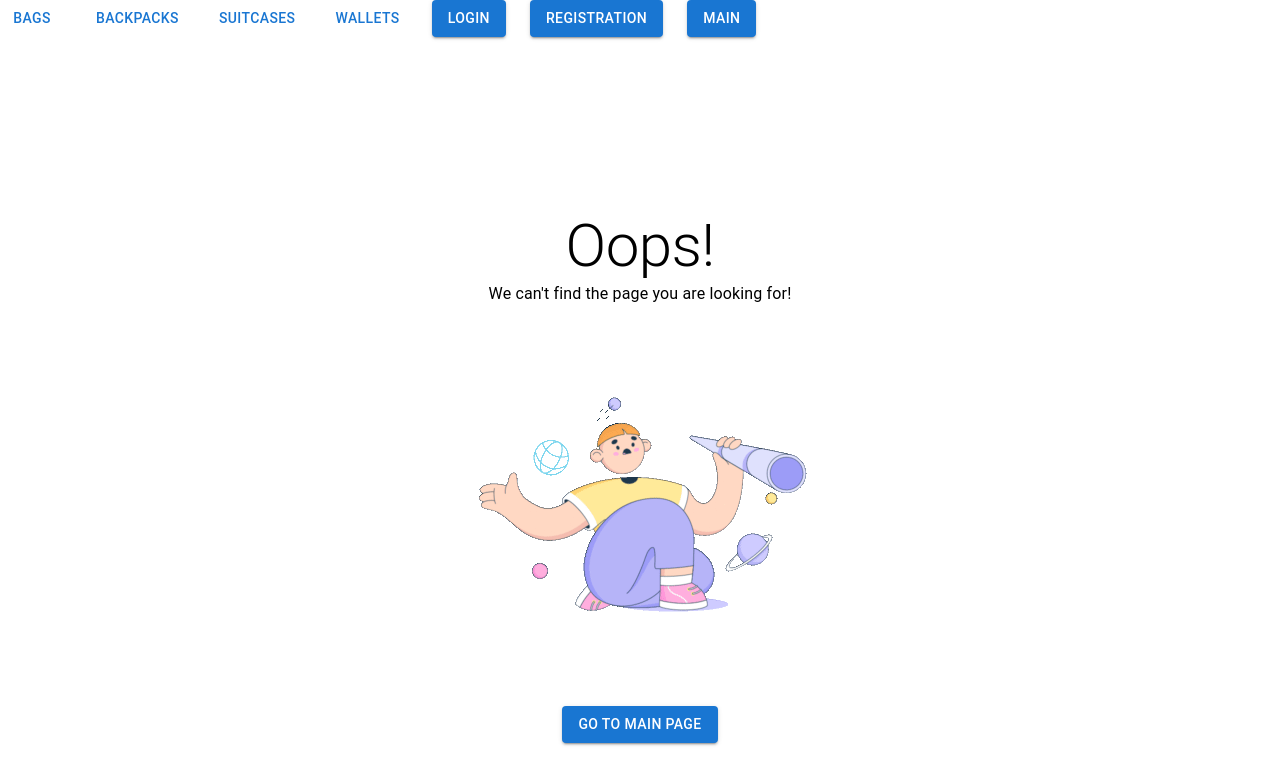
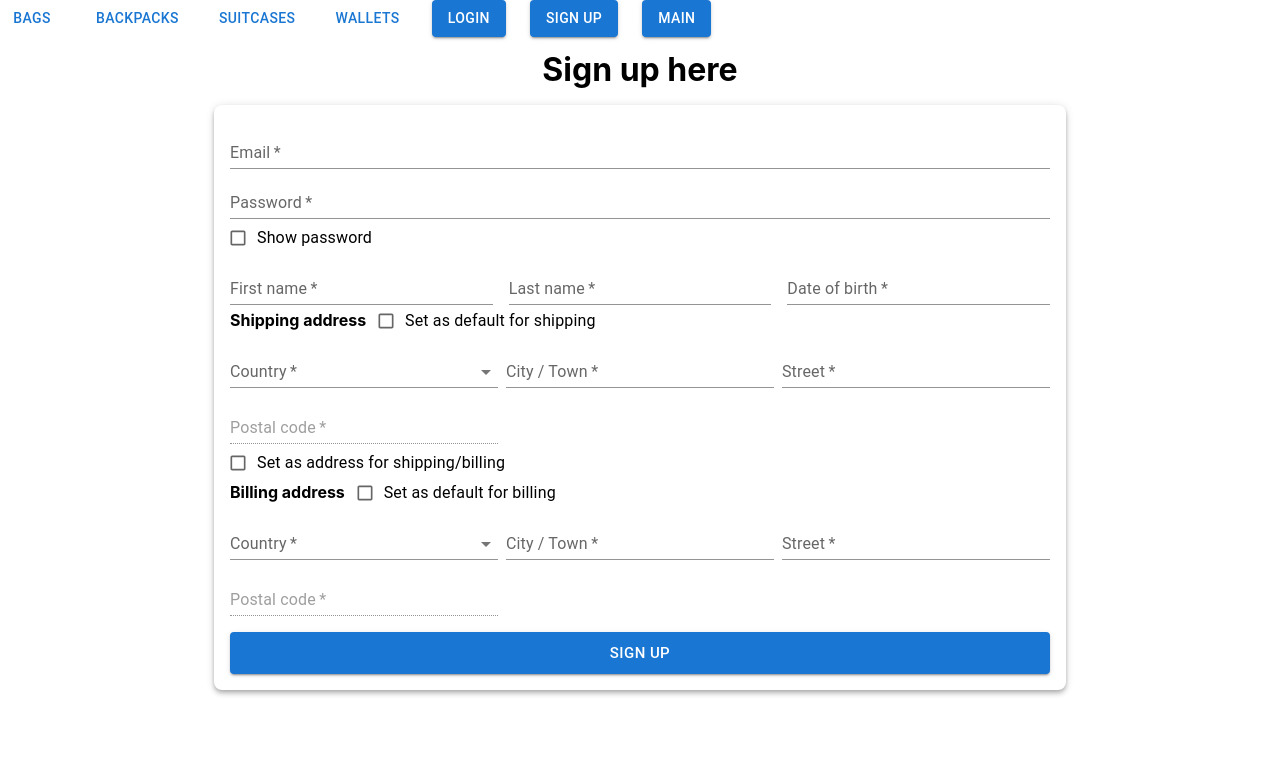
Before and after one commit to JYMTeam/eCommerce-Application, a React (Create React App) app in the folder ecommerce-app/: page /signup in a window 1280 px wide. Shown: the top 784 px of the page. Built offline with nearby package versions, Linux system fonts and the light colour scheme; what @commercetools/sdk-client-v2 would draw is missing.

Commit message:
feat: integrate SignupForm with CommerceTolls (EC-75, EC-78, EC-79)

```diff
--- a/ecommerce-app/src/App.tsx
+++ b/ecommerce-app/src/App.tsx
@@ -8,7 +8,7 @@ import NotFoundPage from "./pages/NotFoundPage";
 import { LocalizationProvider } from "@mui/x-date-pickers";
 import { AdapterDayjs } from "@mui/x-date-pickers/AdapterDayjs";
 import { setupStore } from "./store";
-import { RegistrationPage } from "./pages/RegistrationPage";
+import { SignupPage } from "./pages/SignupPage";
 
 const store = setupStore();
 
@@ -22,10 +22,7 @@ function App() {
             <Routes>
               <Route path="/" element={<MainPage />}></Route>
               <Route path="/login" element={<LoginPage />}></Route>
-              <Route
-                path="/registration"
-                element={<RegistrationPage />}
-              ></Route>
+              <Route path="/signup" element={<SignupPage />}></Route>
               <Route path="*" element={<NotFoundPage />}></Route>
             </Routes>
           </div>
--- a/ecommerce-app/src/commercetools-sdk/clientBuilders/ClientBuilderDefault.ts
+++ b/ecommerce-app/src/commercetools-sdk/clientBuilders/ClientBuilderDefault.ts
@@ -5,10 +5,27 @@ import {
 } from "@commercetools/sdk-client-v2";
 
 export const projectKey = process.env.REACT_APP_PROJECT_KEY || "";
-export const scopes = [process.env.REACT_APP_SCOPES || ""];
-export const customerScopes = [
-  scopes[0].replace(" manage_customers:ec-app", ""),
-];
+
+// export const scopes = [process.env.REACT_APP_SCOPES || ""];
+// const customerScope = scopes[0];
+// export const customerScopes = [
+//   customerScope.replace(" manage_customers:ec-app", ""),
+// ];
+
+export const getDefaultScopes = () => {
+  const scopes = [process.env.REACT_APP_SCOPES || ""];
+  return scopes;
+};
+
+export const getCustomerScopes = () => {
+  const scopes = [process.env.REACT_APP_SCOPES || ""];
+  const customerScope = scopes[0];
+  const customerScopes = [
+    customerScope.replace(" manage_customers:ec-app", ""),
+  ];
+
+  return customerScopes;
+};
 
 // Configure authMiddlewareOptions
 export const authMiddlewareOptions: AuthMiddlewareOptions = {
@@ -18,7 +35,7 @@ export const authMiddlewareOptions: AuthMiddlewareOptions = {
     clientId: process.env.REACT_APP_CLIENT_ID || "",
     clientSecret: process.env.REACT_APP_CLIENT_SECRET || "",
   },
-  scopes: customerScopes,
+  scopes: getCustomerScopes(),
   fetch,
 };
 
--- a/ecommerce-app/src/commercetools-sdk/clientBuilders/ClientBuilderSignup.ts
+++ b/ecommerce-app/src/commercetools-sdk/clientBuilders/ClientBuilderSignup.ts
@@ -1,9 +1,14 @@
 import { AnonymousAuthMiddlewareOptions } from "@commercetools/sdk-client-v2";
+import { createApiBuilderFromCtpClient } from "@commercetools/platform-sdk";
+import {
+  defaultClient,
+  getDefaultScopes,
+  projectKey,
+} from "./ClientBuilderDefault";
 
-import { createApiBuilderFromCtpClient } from "@commercetools/platform-sdk";
-import { defaultClient, projectKey, scopes } from "./ClientBuilderDefault";
-
-export const signupOptions: AnonymousAuthMiddlewareOptions = {
+export const getApiSignupRoot = () => {
+  const scopes = getDefaultScopes();
+  const signupOptions: AnonymousAuthMiddlewareOptions = {
     host: process.env.REACT_APP_AUTH_URL || "",
     projectKey: projectKey,
     credentials: {
@@ -14,11 +19,12 @@ export const signupOptions: AnonymousAuthMiddlewareOptions = {
     fetch,
   };
 
-export const signupClient = defaultClient
+  console.log("scopes!!!!");
+  console.log(scopes);
+  const signupClient = defaultClient
     .withAnonymousSessionFlow(signupOptions)
     .build();
 
-export const getApiSignupRoot = () => {
   return createApiBuilderFromCtpClient(signupClient).withProjectKey({
     projectKey,
   });
--- a/ecommerce-app/src/commercetools-sdk/clientBuilders/ClientBuilderWithPass.ts
+++ b/ecommerce-app/src/commercetools-sdk/clientBuilders/ClientBuilderWithPass.ts
@@ -7,8 +7,8 @@ import {
 import { passToken } from "../PassTokenCache";
 import {
   authMiddlewareOptions,
-  customerScopes,
   defaultClient,
+  getCustomerScopes,
   projectKey,
 } from "./ClientBuilderDefault";
 
@@ -19,14 +19,14 @@ export const getApiPassRoot = (userAuthOptions: UserAuthOptions) => {
   user = userAuthOptions;
 
   const passOptions: PasswordAuthMiddlewareOptions = {
-    host: authMiddlewareOptions.host,
-    projectKey: authMiddlewareOptions.projectKey,
+    host: process.env.REACT_APP_AUTH_URL || "",
+    projectKey: projectKey,
     credentials: {
-      clientId: authMiddlewareOptions.credentials.clientId,
-      clientSecret: authMiddlewareOptions.credentials.clientSecret,
+      clientId: process.env.REACT_APP_CLIENT_ID || "",
+      clientSecret: process.env.REACT_APP_CLIENT_SECRET || "",
       user: user,
     },
-    scopes: customerScopes,
+    scopes: getCustomerScopes(),
     tokenCache: passToken,
   };
 
--- a/ecommerce-app/src/components/LoginForm/LoginForm.tsx
+++ b/ecommerce-app/src/components/LoginForm/LoginForm.tsx
@@ -1,3 +1,4 @@
+import React from "react";
 import Box from "@mui/material/Box";
 import TextField from "@mui/material/TextField";
 import FormControl from "@mui/material/FormControl";
@@ -16,7 +17,7 @@ import {
 import { IFormInitialValues } from "../../types";
 import { fetchUserLogin } from "../../store/actions/userLoginActions";
 import { UserAuthOptions } from "@commercetools/sdk-client-v2";
-import { useAppDispatch } from "../../hooks/redux";
+import { useAppDispatch, useAppSelector } from "../../hooks/redux";
 import { convertToUserAuthOptions } from "../../utils/utils";
 
 // const existingUser: UserAuthOptions = {
@@ -25,6 +26,7 @@ import { convertToUserAuthOptions } from "../../utils/utils";
 // };
 
 export function LoginForm() {
+  const [showPassword, setShowPassword] = React.useState(false);
   const initialValues: IFormInitialValues = {
     email: "",
     password: "",
@@ -64,6 +66,7 @@ export function LoginForm() {
   });
 
   const dispatch = useAppDispatch();
+  const { loading } = useAppSelector((state) => state.userLogin);
   return (
     <Formik
       initialValues={initialValues}
@@ -74,7 +77,7 @@ export function LoginForm() {
       }}
     >
       {(formik) => {
-        const { values, handleChange, errors } = formik;
+        const { handleChange, errors } = formik;
         return (
           <Form noValidate autoComplete="off">
             <Box
@@ -101,11 +104,7 @@ export function LoginForm() {
                 />
                 <TextField
                   autoComplete="off"
-                  type={
-                    values.passwordCheck && values.passwordCheck.length > 0
-                      ? "text"
-                      : "password"
-                  }
+                  type={showPassword ? "text" : "password"}
                   name="password"
                   label="Password"
                   variant="standard"
@@ -116,11 +115,24 @@ export function LoginForm() {
                   error={!!errors.password}
                 />
                 <FormControlLabel
-                  control={<Checkbox onChange={handleChange} name="check" />}
+                  control={
+                    <Checkbox
+                      onChange={
+                        () => setShowPassword(!showPassword)
+                        // handleChange
+                      }
+                      name="check"
+                    />
+                  }
                   label="Show password"
                   sx={{ mb: 2 }}
                 />
-                <Button type="submit" variant="contained" size="large">
+                <Button
+                  type="submit"
+                  variant="contained"
+                  size="large"
+                  disabled={loading}
+                >
                   Log in
                 </Button>
               </FormControl>
--- a/ecommerce-app/src/components/Navigation.tsx
+++ b/ecommerce-app/src/components/Navigation.tsx
@@ -15,11 +15,11 @@ export function Navigation() {
         </Button>
         <Button
           component={Link}
-          to="registration"
+          to="signup"
           variant="contained"
           color="primary"
         >
-          Registration
+          Sign up
         </Button>
         <Button component={Link} to="/" variant="contained" color="primary">
           Main
--- a/ecommerce-app/src/components/RegistrationForm/RegistrationForm.tsx
+++ b/ecommerce-app/src/components/SignupForm/SignupForm.tsx
@@ -16,17 +16,19 @@ import {
   MAX_HUMAN_AGE,
   countryOptions,
 } from "../../constants/constants";
-import { IRegistrationInitialValues } from "../../types";
+import { ISignupInitialValues } from "../../types";
 import { convertToCustomerDraft, subtractYears } from "../../utils/utils";
 import { DatePicker } from "@mui/x-date-pickers";
 import dayjs from "dayjs";
 import { Autocomplete, Checkbox, FormControlLabel, Grid } from "@mui/material";
 import { useState } from "react";
 import { CustomerDraft } from "@commercetools/platform-sdk";
+import { useAppDispatch, useAppSelector } from "../../hooks/redux";
+import { fetchUserSignup } from "../../store/actions/userSignupActions";
 
 const postalCodes = require("postal-codes-js");
 
-const initialValues: IRegistrationInitialValues = {
+const initialValues: ISignupInitialValues = {
   email: "",
   password: "",
   firstName: "",
@@ -95,14 +97,14 @@ const validatePostalCode = (countryCode: string, postalCodeFormat: string) => {
   );
 };
 
-export function RegistrationForm() {
+export function SignupForm() {
   const [countryCodeShipping, setCountryCodeShipping] = useState("");
   const [postalCodeFormatShipping, setPostalCodeFormatShipping] = useState("");
   const [countryCodeBilling, setCountryCodeBilling] = useState("");
   const [postalCodeFormatBilling, setPostalCodeFormatBilling] = useState("");
   const [isCommonAddressChecked, setIsCommonAddressChecked] = useState(false);
 
-  const RegistrationSchema = object().shape({
+  const SignupSchema = object().shape({
     email: string()
       .required("Email is required")
       .trim("Email must not contain leading or trailing whitespace")
@@ -184,13 +186,16 @@ export function RegistrationForm() {
       : validatePostalCode(countryCodeBilling, postalCodeFormatBilling),
   });
 
+  const dispatch = useAppDispatch();
+  const { loading } = useAppSelector((state) => state.userSignup);
+
   return (
     <Formik
       initialValues={initialValues}
-      validationSchema={RegistrationSchema}
+      validationSchema={SignupSchema}
       onSubmit={(values) => {
-        const newCustomer: CustomerDraft = convertToCustomerDraft(values);
-        console.log(newCustomer);
+        const newUser: CustomerDraft = convertToCustomerDraft(values);
+        dispatch(fetchUserSignup(newUser));
       }}
     >
       {(formik) => {
@@ -533,8 +538,13 @@ export function RegistrationForm() {
                     />
                   </Grid>
                 </Grid>
-                <Button type="submit" variant="contained" size="large">
-                  Register
+                <Button
+                  type="submit"
+                  variant="contained"
+                  size="large"
+                  disabled={loading}
+                >
+                  Sign up
                 </Button>
               </FormControl>
             </Box>
--- a/ecommerce-app/src/pages/RegistrationPage.tsx
+++ b/ecommerce-app/src/pages/SignupPage.tsx
@@ -1,7 +1,7 @@
 import React from "react";
 // import { useAppDispatch } from "../hooks/redux";
 // import { fetchUserSignup } from "../store/actions/userSignupActions";
-import { RegistrationForm } from "../components/RegistrationForm/RegistrationForm";
+import { SignupForm } from "../components/SignupForm/SignupForm";
 import Container from "@mui/material/Container";
 
 // const newUser: MyCustomerDraft = {
@@ -66,7 +66,7 @@ import Container from "@mui/material/Container";
 //   defaultBillingAddress: 1,
 // };
 
-export function RegistrationPage() {
+export function SignupPage() {
   // const dispatch = useAppDispatch();
 
   // signup
@@ -80,8 +80,8 @@ export function RegistrationPage() {
       sx={{ height: 1 / 1, pb: 5 }}
       className="container"
     >
-      <h1>Register here</h1>
-      <RegistrationForm></RegistrationForm>
+      <h1>Sign up here</h1>
+      <SignupForm></SignupForm>
     </Container>
   );
 }
--- a/ecommerce-app/src/types/index.ts
+++ b/ecommerce-app/src/types/index.ts
@@ -3,7 +3,7 @@ export interface IFormInitialValues {
   password: string;
   passwordCheck?: string[];
 }
-export interface IRegistrationInitialValues extends IFormInitialValues {
+export interface ISignupInitialValues extends IFormInitialValues {
   firstName: string;
   lastName: string;
   dateOfBirth: string;
--- a/ecommerce-app/src/utils/utils.tsx
+++ b/ecommerce-app/src/utils/utils.tsx
@@ -1,5 +1,5 @@
 import { BaseAddress, CustomerDraft } from "@commercetools/platform-sdk";
-import { IFormInitialValues, IRegistrationInitialValues } from "../types";
+import { IFormInitialValues, ISignupInitialValues } from "../types";
 import { UserAuthOptions } from "@commercetools/sdk-client-v2";
 
 export const subtractYears = (date: Date, years: number) => {
@@ -18,7 +18,7 @@ export const convertToUserAuthOptions = (values: IFormInitialValues) => {
   return userAuthOptions;
 };
 
-export const convertToCustomerDraft = (values: IRegistrationInitialValues) => {
+export const convertToCustomerDraft = (values: ISignupInitialValues) => {
   const {
     email,
     password,
```
Also changed, not shown: ecommerce-app/src/commercetools-sdk/clientBuilders/ClientBuilderAnonym.ts (+5 -5 lines), ecommerce-app/src/commercetools-sdk/clientBuilders/ClinetBuilderWithExistingToken.ts (deleted, +0 -25 lines), 2 other files (tests, documents, lock files or other folders). Lines whose indentation alone changed are shown as unchanged.
